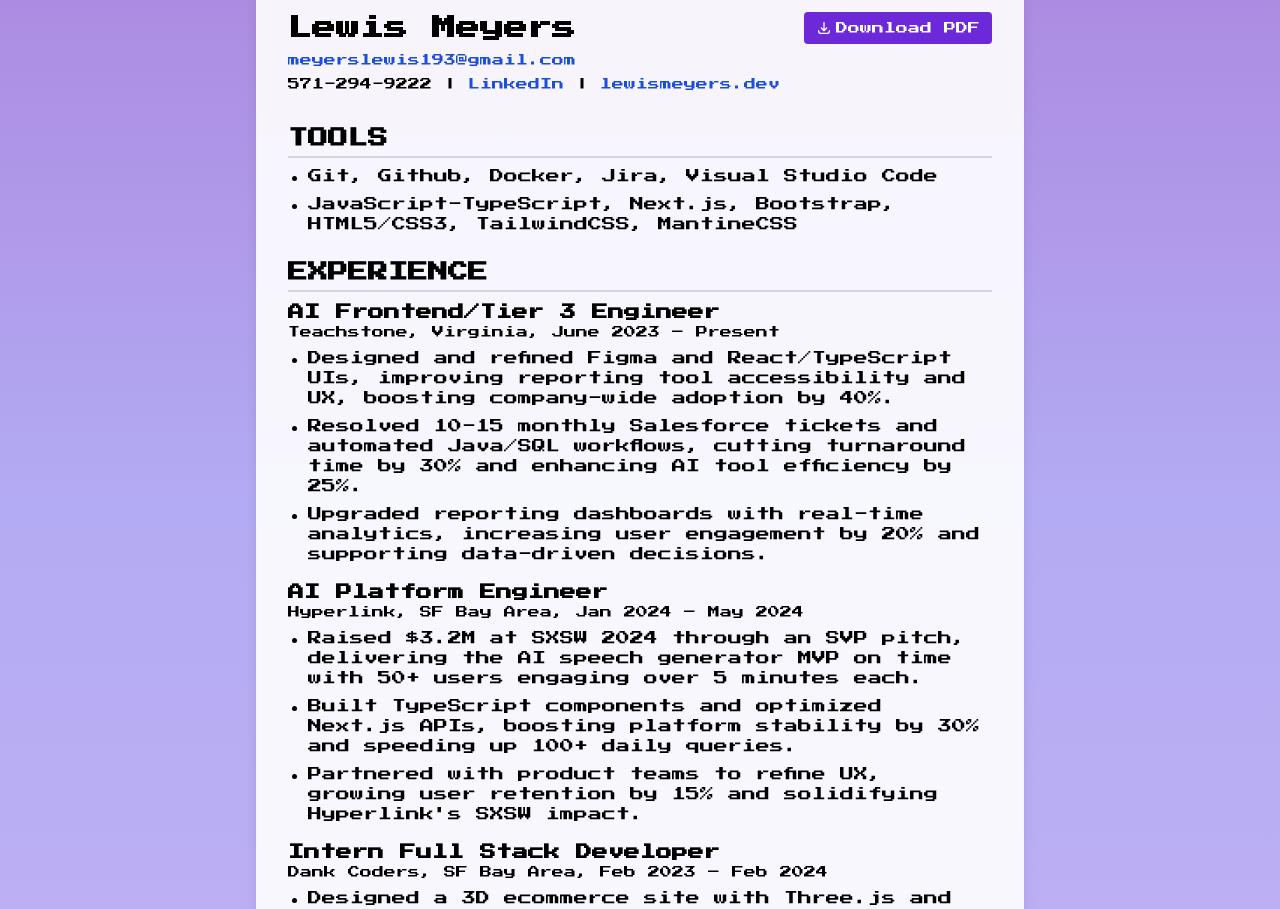
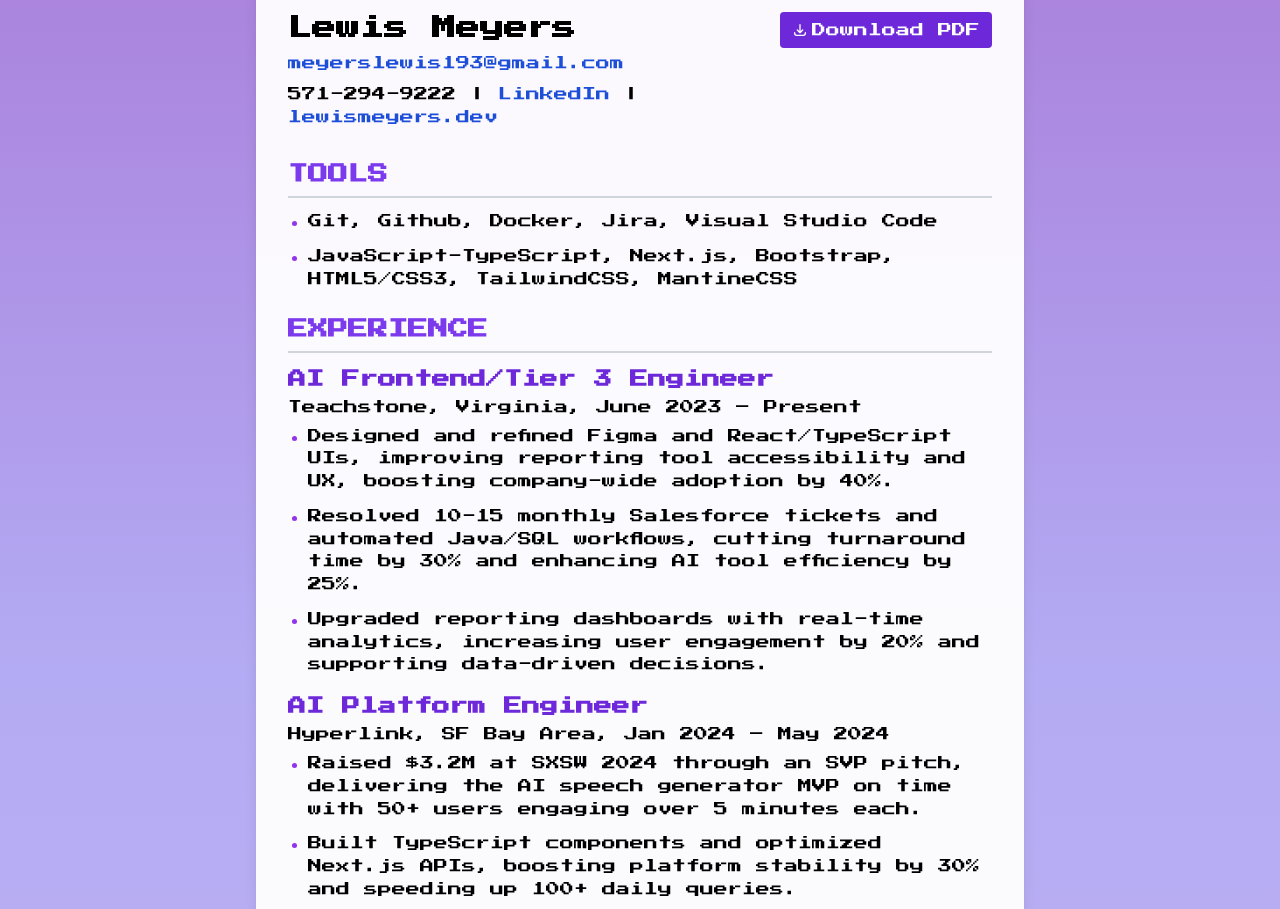
Before and after one commit to DevRelLewis/mobilefirstportfolio, a React (Create React App) app: page /home in a window 1280 px wide. Shown: the part 1760-2669 px from the top of the page. Built offline with nearby package versions, Linux system fonts and the light colour scheme.

Commit message:
resume readability

```diff
--- a/src/pages/Home.tsx
+++ b/src/pages/Home.tsx
@@ -166,9 +166,12 @@ const Home: React.FC = () => {
             alt="Lewis Meyers"
             className="w-32 h-32 md:w-40 md:h-40 rounded-full border-4 border-white object-cover shadow-lg mx-auto"
           />
-          <h1 className="mt-6 text-xl md:text-2xl font-bold text-shadow">Lewis Meyers</h1>
-          <p className="mt-4 text-base md:text-lg max-w-md mx-auto">
+          <h1 className="mt-3 text-xl md:text-2xl font-bold text-shadow">Lewis Meyers</h1>
+          <p className="mt-2 text-base md:text-lg max-w-md mx-auto">
             Frontend Developer
+          </p>
+          <p className="mt-2 text-base md:text-lg max-w-md mx-auto">
+            meyerslewis193@gmail.com
           </p>
         </div>
       </section>
@@ -219,17 +222,17 @@ const Home: React.FC = () => {
       <section id="resume" className="py-28 px-4" ref={resumeContentRef}>
         <h2 className="text-2xl md:text-3xl font-bold text-center mb-10">Resume</h2>
 
-        <div className="max-w-3xl mx-auto bg-white bg-opacity-90 p-5 md:p-8 rounded-lg shadow-lg text-black">
+        <div className="max-w-3xl mx-auto bg-white bg-opacity-95 p-5 md:p-8 rounded-lg shadow-lg text-black">
             {/* Resume Header */}
             <div className="flex flex-col sm:flex-row justify-between items-start mb-6 gap-4">
                 <div>
                     <h2 className="text-xl md:text-2xl font-bold mb-2">Lewis Meyers</h2>
-                    <p className="text-xs mb-2">
+                    <p className="text-sm mb-2 leading-relaxed">
                     <a href="mailto:meyerslewis193@gmail.com" className="text-blue-700 hover:underline">
                         meyerslewis193@gmail.com
                     </a>
                     </p>
-                    <p className="text-xs mb-2">
+                    <p className="text-sm mb-2 leading-relaxed">
                     571-294-9222 |{" "}
                     <a
                         href="https://www.linkedin.com/in/lewiscmeyers/"
@@ -254,7 +257,7 @@ const Home: React.FC = () => {
                 <a
                     href="/01LewisMeyers.pdf"
                     download="01LewisMeyers.pdf"
-                    className="px-3 py-2 bg-primary-600 text-white text-xs rounded hover:bg-primary-700 transition-colors font-pixel flex items-center whitespace-nowrap"
+                    className="px-3 py-2 bg-primary-600 text-white text-sm rounded hover:bg-primary-700 transition-colors font-pixel flex items-center whitespace-nowrap"
                 >
                     <svg xmlns="http://www.w3.org/2000/svg" className="h-4 w-4 mr-1" fill="none" viewBox="0 0 24 24" stroke="currentColor">
                     <path strokeLinecap="round" strokeLinejoin="round" strokeWidth={2} d="M4 16v1a3 3 0 003 3h10a3 3 0 003-3v-1m-4-4l-4 4m0 0l-4-4m4 4V4" />
@@ -264,106 +267,106 @@ const Home: React.FC = () => {
                 </div>
             <div className="text-left">
 
-            <h3 className="text-lg md:text-xl font-bold mt-6 mb-2 border-b-2 border-gray-300 pb-1">
+            <h3 className="text-lg md:text-xl font-bold mt-6 mb-3 border-b-2 border-gray-300 pb-2 text-primary-700">
             TOOLS
             </h3>
             <div className="mb-4">
-            <ul className="list-disc ml-5 mb-3 text-xs md:text-sm">
-                <li className="mb-2">
+            <ul className="list-disc ml-5 mb-3 text-sm leading-relaxed custom-bullets">
+                <li className="mb-3">
                 Git, Github, Docker, Jira, Visual Studio Code
                 </li>
-                <li className="mb-2">
+                <li className="mb-3">
                 JavaScript-TypeScript, Next.js, Bootstrap, HTML5/CSS3, TailwindCSS, MantineCSS
                 </li>
             </ul>
             </div>
 
-            <h3 className="text-lg md:text-xl font-bold mt-6 mb-2 border-b-2 border-gray-300 pb-1">
+            <h3 className="text-lg md:text-xl font-bold mt-6 mb-3 border-b-2 border-gray-300 pb-2 text-primary-700">
                 EXPERIENCE
             </h3>
 
             <div className="mb-4">
-                <div className="font-bold text-sm md:text-base">AI Frontend/Tier 3 Engineer</div>
-                <div className="text-xs mb-2">Teachstone, Virginia, June 2023 – Present</div>
-                <ul className="list-disc ml-5 mb-3 text-xs md:text-sm">
-                <li className="mb-2">
+                <div className="font-bold text-base md:text-lg mb-1 text-primary-600">AI Frontend/Tier 3 Engineer</div>
+                <div className="text-sm mb-2">Teachstone, Virginia, June 2023 – Present</div>
+                <ul className="list-disc ml-5 mb-4 text-sm leading-relaxed custom-bullets">
+                <li className="mb-3">
                     Designed and refined Figma and React/TypeScript UIs, improving reporting tool accessibility and UX, boosting company-wide adoption by 40%.
                 </li>
-                <li className="mb-2">
+                <li className="mb-3">
                     Resolved 10-15 monthly Salesforce tickets and automated Java/SQL workflows, cutting turnaround time by 30% and enhancing AI tool efficiency by 25%.
                 </li>
-                <li className="mb-2">
+                <li className="mb-3">
                     Upgraded reporting dashboards with real-time analytics, increasing user engagement by 20% and supporting data-driven decisions.
                 </li>
                 </ul>
             </div>
             <div className="mb-4">
-                <div className="font-bold text-sm md:text-base">AI Platform Engineer</div>
-                <div className="text-xs mb-2">Hyperlink, SF Bay Area, Jan 2024 – May 2024</div>
-                <ul className="list-disc ml-5 mb-3 text-xs md:text-sm">
-                <li className="mb-2">
+                <div className="font-bold text-base md:text-lg mb-1 text-primary-600">AI Platform Engineer</div>
+                <div className="text-sm mb-2">Hyperlink, SF Bay Area, Jan 2024 – May 2024</div>
+                <ul className="list-disc ml-5 mb-4 text-sm leading-relaxed custom-bullets">
+                <li className="mb-3">
                     Raised $3.2M at SXSW 2024 through an SVP pitch, delivering the AI speech generator MVP on time with 50+ users engaging over 5 minutes each.
                 </li>
-                <li className="mb-2">
+                <li className="mb-3">
                     Built TypeScript components and optimized Next.js APIs, boosting platform stability by 30% and speeding up 100+ daily queries.
                 </li>
-                <li className="mb-2">
+                <li className="mb-3">
                     Partnered with product teams to refine UX, growing user retention by 15% and solidifying Hyperlink's SXSW impact.
                 </li>
                 </ul>
             </div>
             <div className="mb-4">
-                <div className="font-bold text-sm md:text-base">Intern Full Stack Developer</div>
-                <div className="text-xs mb-2">Dank Coders, SF Bay Area, Feb 2023 – Feb 2024</div>
-                <ul className="list-disc ml-5 mb-3 text-xs md:text-sm">
-                <li className="mb-2">
+                <div className="font-bold text-base md:text-lg mb-1 text-primary-600">Intern Full Stack Developer</div>
+                <div className="text-sm mb-2">Dank Coders, SF Bay Area, Feb 2023 – Feb 2024</div>
+                <ul className="list-disc ml-5 mb-4 text-sm leading-relaxed custom-bullets">
+                <li className="mb-3">
                     Designed a 3D ecommerce site with Three.js and Figma UI/UX, growing smoothie shop orders from 5-10 daily (Feb 2024) to 15-20 (Feb 2025).
                 </li>
-                <li className="mb-2">
+                <li className="mb-3">
                     Integrated Node.js for optimized navigation and email APIs, cutting response times by 50% and doubling order volume in 12 months.
                 </li>
-                <li className="mb-2">
+                <li className="mb-3">
                     Collaborated with the client to refine features, increasing customer satisfaction by 25% and securing repeat orders.
                 </li>
                 </ul>
             </div>
             <div className="mb-4">
-                <div className="font-bold text-sm md:text-base">Infantryman/Tanker</div>
-                <div className="text-xs mb-2">Army National Guard, Leesburg, VA, Dec 2015 – Dec 2021</div>
-                <ul className="list-disc ml-5 mb-3 text-xs md:text-sm">
-                <li className="mb-2">
+                <div className="font-bold text-base md:text-lg mb-1 text-primary-600">Infantryman/Tanker</div>
+                <div className="text-sm mb-2">Army National Guard, Leesburg, VA, Dec 2015 – Dec 2021</div>
+                <ul className="list-disc ml-5 mb-4 text-sm leading-relaxed custom-bullets">
+                <li className="mb-3">
                     Patrolled entry points and monitored $45M+ in surveillance equipment, weaponry and 200+ vehicles daily to secure 30+ personnel and 200+ visitors across a 12+ hour shift.
                 </li>
-                <li className="mb-2">
+                <li className="mb-3">
                     Key personnel in M1 Abrams Tank operations in Kuwait, managing target detection, gun control, and maintenance with a 4 person team while conducting 40+ member drills and maneuvers.
                 </li>
-                <li className="mb-2">
+                <li className="mb-3">
                     Led logistics training for 10+ troops, reducing equipment downtime by 15% and ensuring mission readiness during deployments.
                 </li>
                 </ul>
             </div>
 
-            <h3 className="text-lg md:text-xl font-bold mt-6 mb-2 border-b-2 border-gray-300 pb-1">
+            <h3 className="text-lg md:text-xl font-bold mt-6 mb-3 border-b-2 border-gray-300 pb-2 text-primary-700">
                 PROJECTS
             </h3>
             <div className="mb-4">
-                <div className="font-bold text-sm md:text-base">Dream Net AI Dream Interpreter</div>
-                <ul className="list-disc ml-5 mb-3 text-xs md:text-sm">
-                <li className="mb-2">
+                <div className="font-bold text-base md:text-lg mb-1 text-primary-600">Dream Net AI Dream Interpreter</div>
+                <ul className="list-disc ml-5 mb-4 text-sm leading-relaxed custom-bullets">
+                <li className="mb-3">
                     Built an AI dream interpreter using Next.js and ChatGPT (trained on specialized dream data), improving interpretation accuracy by 25% during a 30-tester beta.
                 </li>
-                <li className="mb-2">
+                <li className="mb-3">
                     Implemented Supabase for user authentication and backend services, ensuring real-time data management and secure access.
                 </li>
                 </ul>
             </div>
             <div className="mb-4">
-                <div className="font-bold text-sm md:text-base">Automated Options Trading Bot</div>
-                <ul className="list-disc ml-5 mb-3 text-xs md:text-sm">
-                <li className="mb-2">
+                <div className="font-bold text-base md:text-lg mb-1 text-primary-600">Automated Options Trading Bot</div>
+                <ul className="list-disc ml-5 mb-4 text-sm leading-relaxed custom-bullets">
+                <li className="mb-3">
                     Coded a Python bot with Alpaca API and OpenAI, delivering 15% ROI in $100,000 paper money tests.
                 </li>
-                <li className="mb-2">
+                <li className="mb-3">
                     Designed a Streamlit dashboard with advanced strategies for real-time trade monitoring and execution.
                 </li>
                 </ul>
@@ -371,6 +374,13 @@ const Home: React.FC = () => {
             </div>
         </div>
       </section>
+      <style>
+        {`
+          .custom-bullets li::marker {
+            color: #9333ea;
+          }
+        `}
+      </style>
         <ContactForm />
     </div>
   );
```
Also changed, not shown: src/index.css (line endings or trailing spaces). Lines whose indentation alone changed are shown as unchanged.
